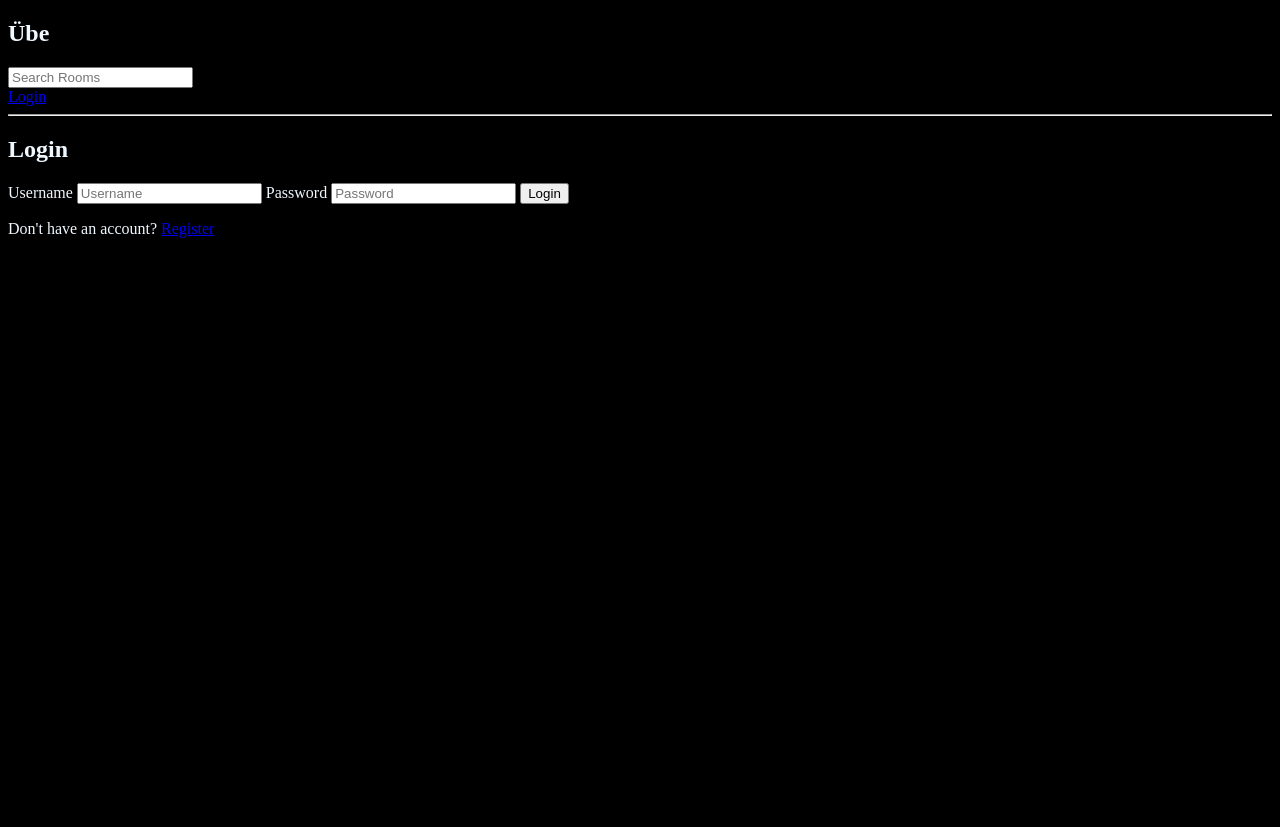
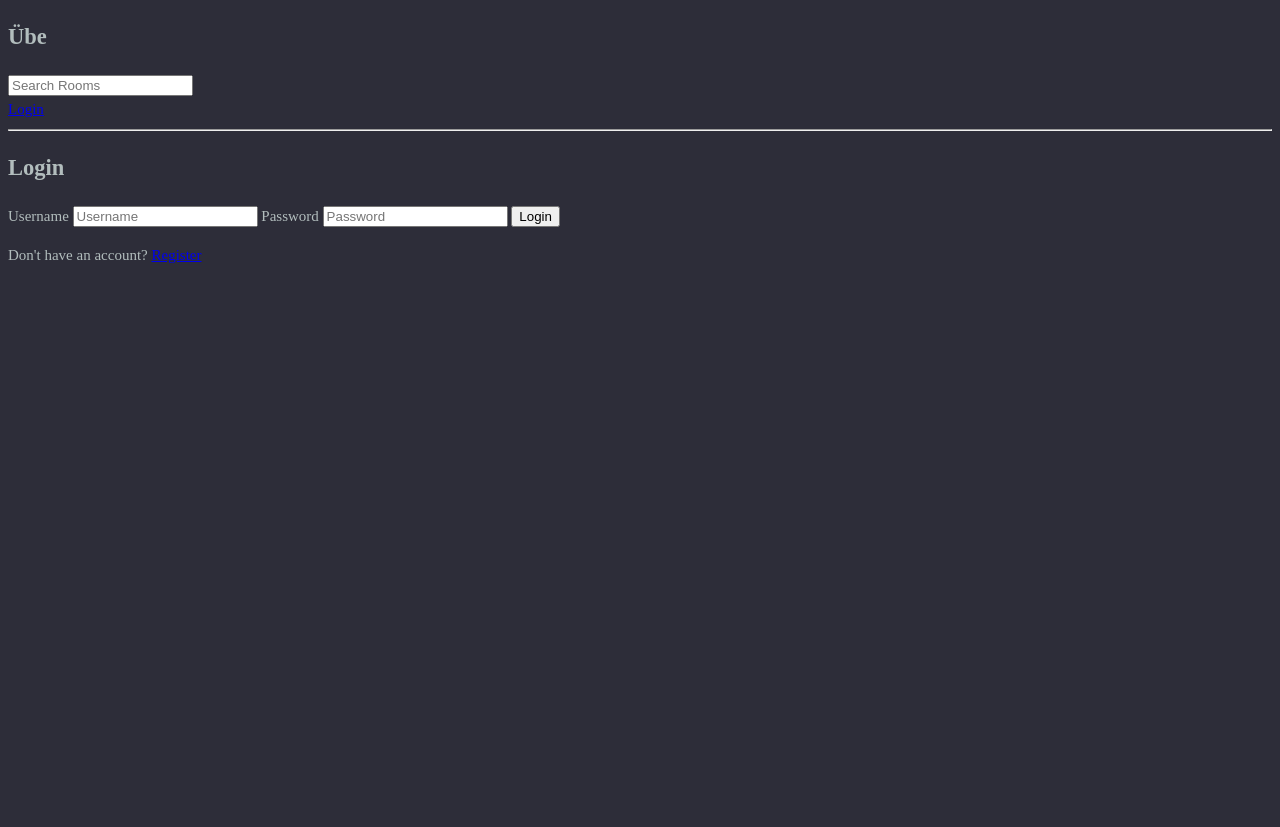
Before and after one commit to abubow/Ube, a Django app: a page that uses templates/main.html in a window 1280 px wide. Before the commit the page ends 238 px from the top, so only its background shows below. Run offline with Django 4.2, Linux system fonts and the light colour scheme.

Commit message:
syled the body and defaults for links

```diff
--- a/static/styles/main.css
+++ b/static/styles/main.css
@@ -1,4 +1,28 @@
-body{
-    background-color: black;
-    color: aliceblue;
+:root {
+  --color-light-gray: #b2bdbd;
+  --color-bg: #2d2d39;
 }
+
+html {
+	font-size: 56.25%;
+}
+@media only screen and (min-width: 1200px) {
+	html {
+		font-size: 62.5%;
+	}
+}
+
+@media only screen and (min-width: 2100px) {
+	html {
+		font-size: 75%;
+	}
+}
+
+body {
+	line-height: 1.6;
+	font-weight: 400;
+	font-size: 1.5rem;
+	color: var(--color-light-gray);
+	background-color: var(--color-bg);
+	min-height: 100vh;
+}
```
